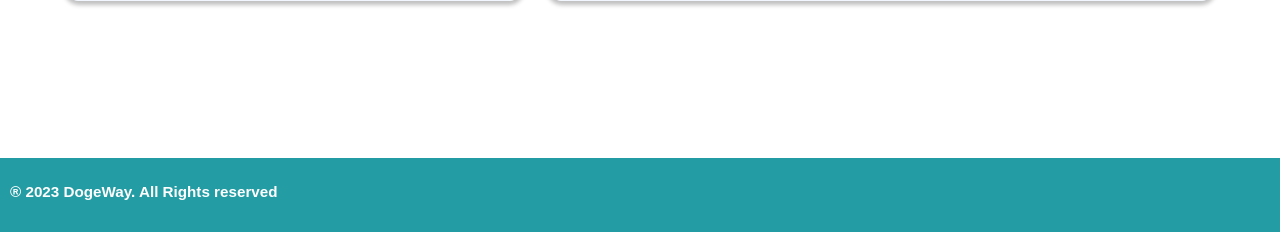
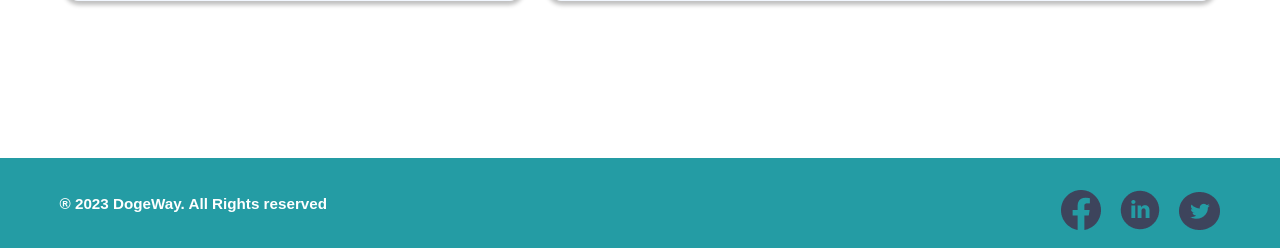
Before and after one commit to Luisangel-Cordova27/IngSoft-DogeWay, a PHP site: page /match.html in a window 1280 px wide. Shown: the part 808-1056 px from the top of the page. Run offline with PHP 8.4, Linux system fonts and the light colour scheme.

Commit message:
modifique el footer de 2 pantallas

```diff
--- a/match.html
+++ b/match.html
@@ -56,9 +56,14 @@
         </div>
     </div>
 
-    <footer class="landingpage">
-        <div class="footer_element">
+    <footer>
+        <div class="footer_element_mascotas">
             <h3>® 2023 DogeWay. All Rights reserved<h3><br>
+                <div class="footer_element_mascotas_imagenes">
+                    <img src="img/entypo-social_twitter-with-circle.png">
+                    <img src="img/entypo-social_linkedin-with-circle.png">
+                    <img src="img/twitter.png">
+                </div>
         </div>
     </footer>
 </body>
```
Also changed, not shown: registroUsuario2.php (+7 -2 lines).
